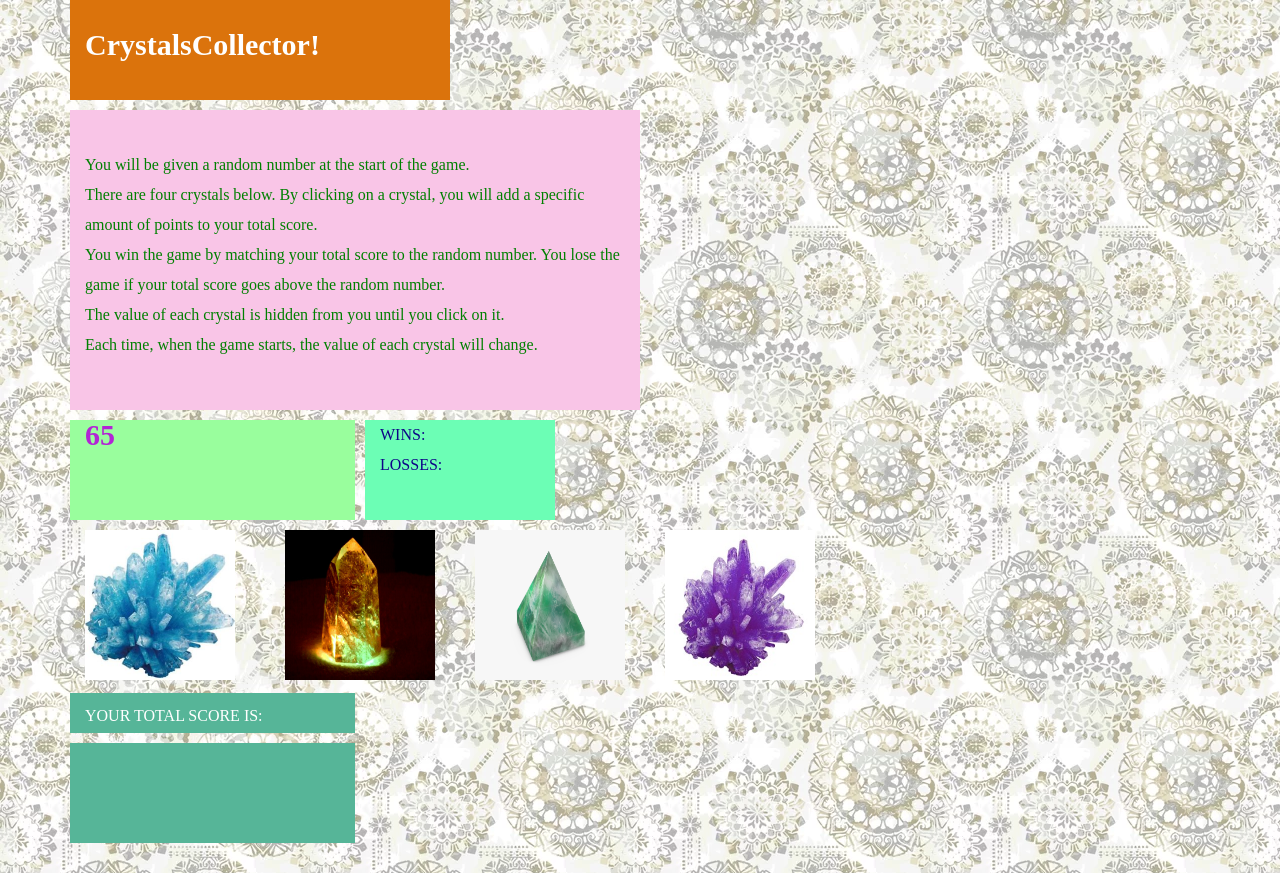
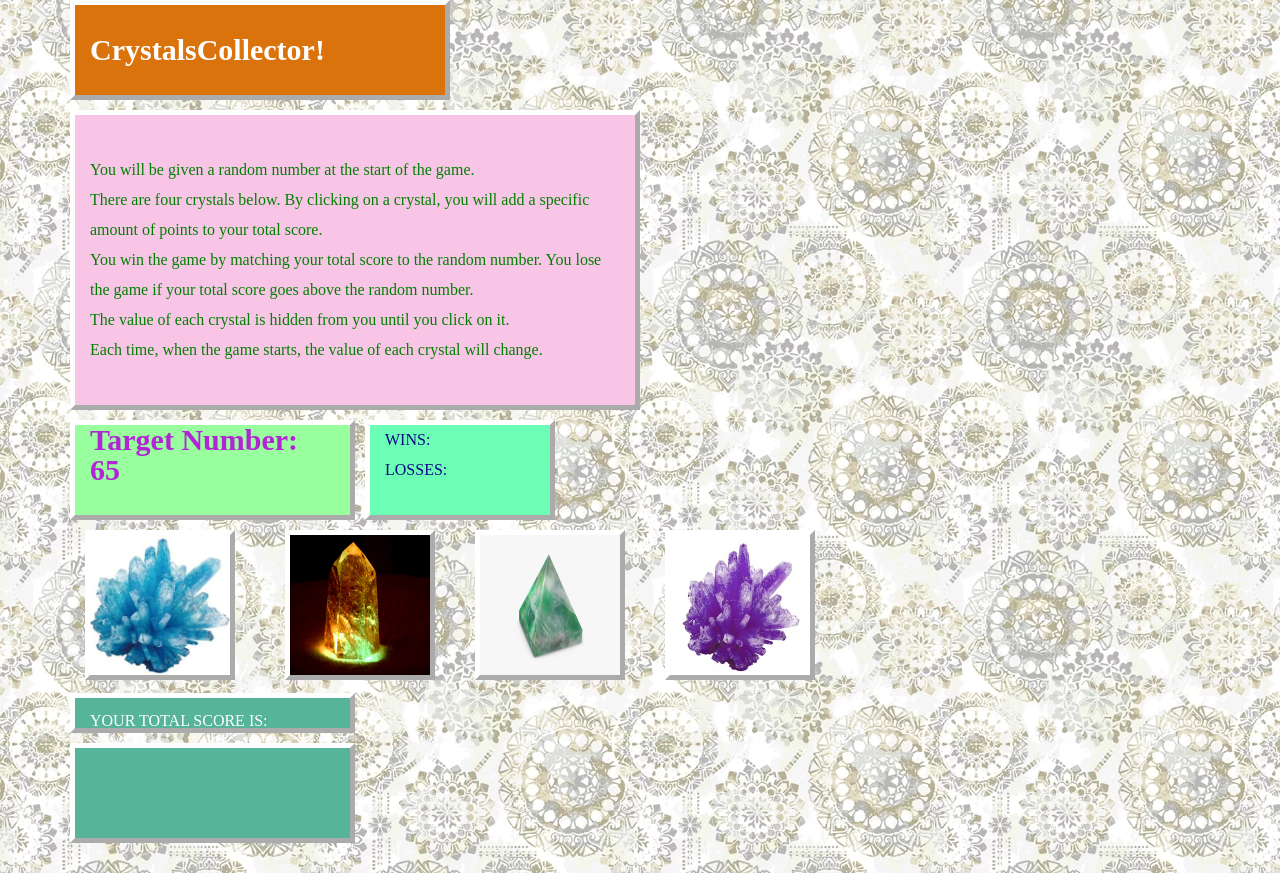
Before and after one commit to GreatestDane/Crystal-Collector, a plain HTML site: page index.html in a window 1280 px wide. Drawn offline with nearby package versions, Linux system fonts and the light colour scheme.

Commit message:
Just added some borders to everything to make it look nicer

```diff
--- a/assets/css/style.css
+++ b/assets/css/style.css
@@ -12,6 +12,9 @@ h1 {
     color: white;
     height: 100px;
     padding-top: 30px;
+    border-style: outset;
+    border-color: white;
+    border-width: 5px;
 }
 
 #rules-box {
@@ -21,6 +24,9 @@ h1 {
     margin-top: 10px;
     height: 300px;
     padding-top: 40px;
+    border-style: outset;
+    border-color: white;
+    border-width: 5px;
 }
 
 #random-box {
@@ -28,6 +34,9 @@ h1 {
     color: #B224D5;
     height: 100px;
     margin-top: 10px;
+    border-style: outset;
+    border-color: white;
+    border-width: 5px;
 }
 
 #wins-loss-box {
@@ -37,12 +46,18 @@ h1 {
     line-height: 30px;
     margin-top: 10px;
     margin-left: 10px;
+    border-style: outset;
+    border-color: white;
+    border-width: 5px;
 }
 
 .images {
     height: 150px;
     width: 150px;
     margin-top: 10px;
+    border-style: outset;
+    border-color: white;
+    border-width: 5px;
 }
 
 .images2 {
@@ -55,6 +70,9 @@ h1 {
     height: 40px;
     padding-top: 15px;
     margin-top: 10px;
+    border-style: outset;
+    border-color: white;
+    border-width: 5px;
 }
 
 #total-score-box {
@@ -65,4 +83,7 @@ h1 {
     margin-top: 10px;
     margin-bottom: 30px;
     font-size: 30px;
+    border-style: outset;
+    border-color: white;
+    border-width: 5px;
 }
--- a/index.html
+++ b/index.html
@@ -36,7 +36,7 @@
         <div class="row">
             <div class="col-md-3" id="random-box">
                 <h1>
-                    <span id="random-number"></span>
+                    Target Number: <span id="random-number"></span>
                 </h1>
             </div>
             <div class="col-md-2" id="wins-loss-box">
```
